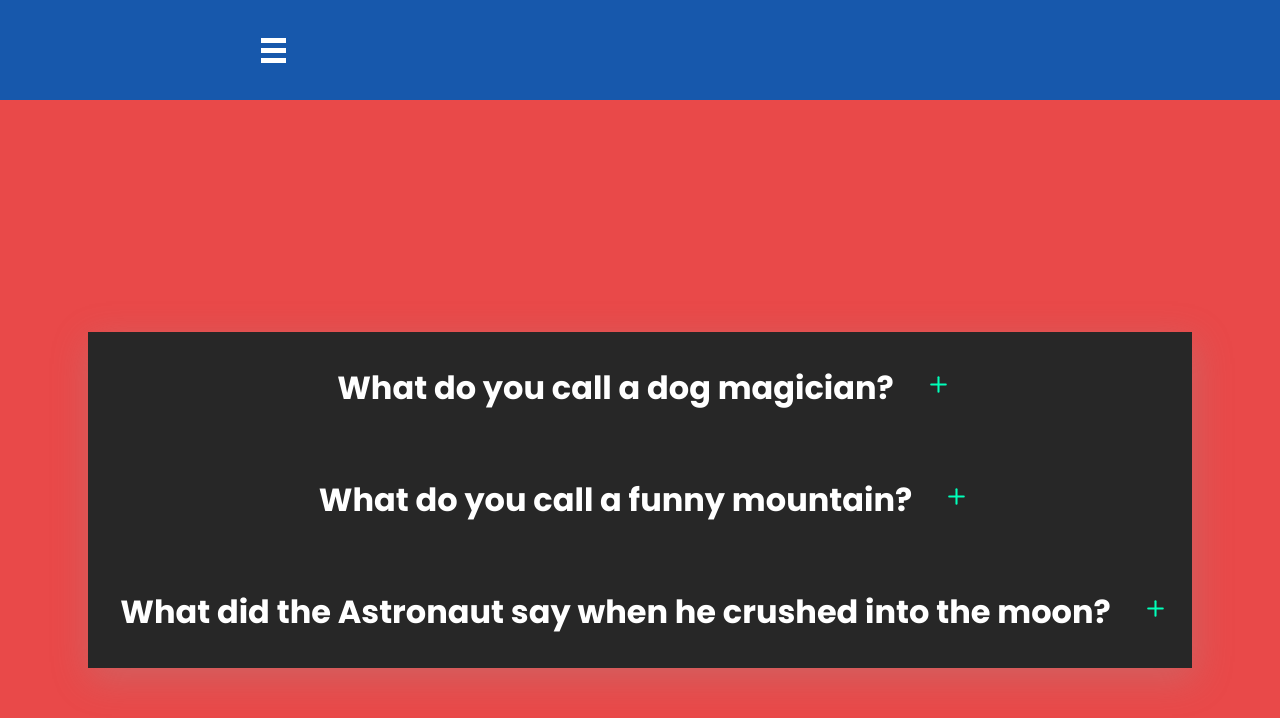
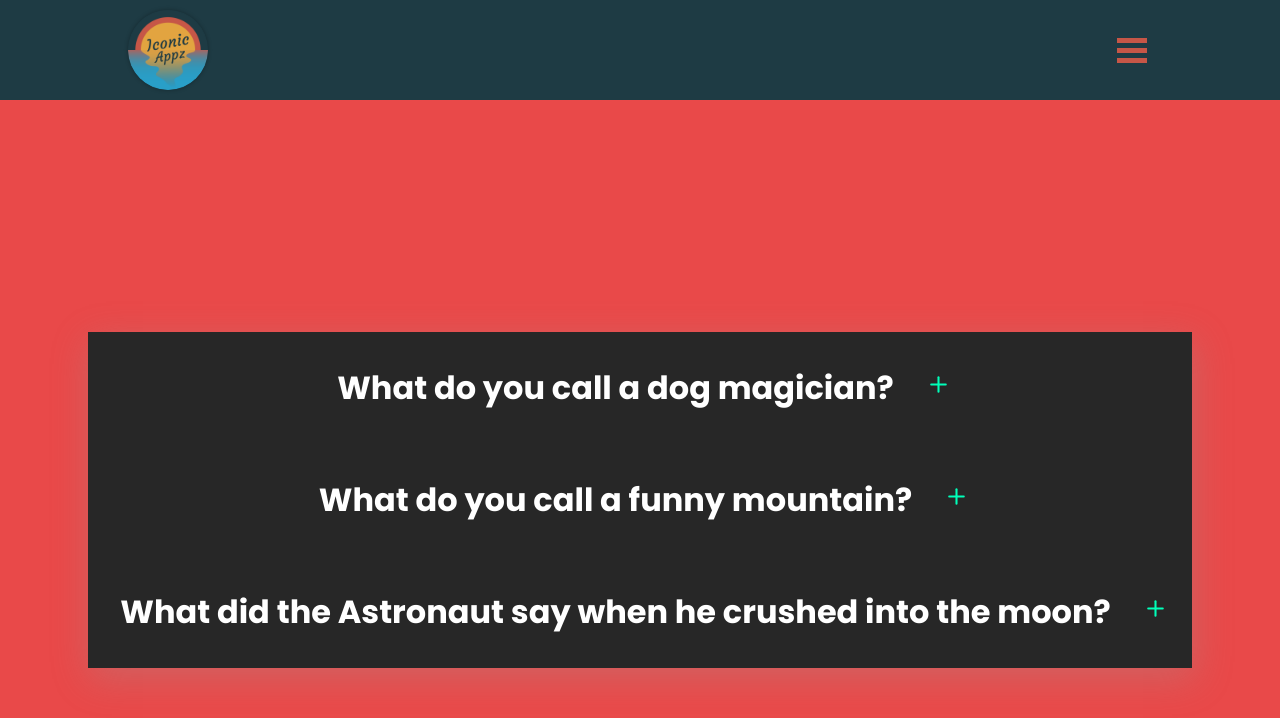
Before and after one commit to nikita-reva/iconinc-appz-website, a React (Create React App) app in the folder frontend/: page /test in a window 1280 px wide. Shown: the top 718 px of the page. Built offline with nearby package versions, Linux system fonts and the light colour scheme.

Commit message:
Navigation edited

```diff
--- a/frontend/src/components/Navigation/Navigation.jsx
+++ b/frontend/src/components/Navigation/Navigation.jsx
@@ -2,14 +2,16 @@ import React, { useState } from 'react'
 import {
 	IconicBar,
 	IconicHamburger,
+	IconicLink,
+	IconicLogo,
 	IconicNav,
+	IconicNavLinksContainer,
 } from './styles/Navigation.styles'
 
 const Navigation = () => {
 	const [isActive, setIsActive] = useState(false)
-	const [hamburgerHovered, setHamburgerHovered] = useState(false)
 
-	const bar1 = {
+	const barOne = {
 		notActive: {
 			rotateZ: 0,
 			y: 0,
@@ -28,38 +30,32 @@ const Navigation = () => {
 				duration: 0.5,
 				bounce: 0.4,
 				stiffness: 200,
+				delay: 0.2,
 			},
 		},
 	}
-	const bar2 = {
+
+	const barTwo = {
 		notActive: {
-			// rotateZ: 0,
-			// x: 0,
-			// transition: {
-			// 	duration: 1.5,
-			// },
-			width: '100%',
+			scaleX: 1,
 			transition: {
 				type: 'spring',
 				duration: 0.6,
 				bounce: 0.4,
+				delay: 0.2,
 				stiffness: 120,
 			},
 		},
 		active: {
-			// rotateZ: 1080,
-			// x: '-30vw',
-			// transition: {
-			// 	duration: 1.2,
-			// },
-			width: 0,
+			scaleX: 0,
 			transition: {
 				ease: 'linear',
 				duration: 0.3,
 			},
 		},
 	}
-	const bar3 = {
+
+	const barThree = {
 		notActive: {
 			rotateZ: 0,
 			y: 0,
@@ -78,44 +74,69 @@ const Navigation = () => {
 				duration: 0.5,
 				bounce: 0.4,
 				stiffness: 200,
+				delay: 0.2,
+			},
+		},
+	}
+
+	const navLinks = {
+		hidden: {
+			height: 0,
+		},
+		visible: {
+			height: 200,
+			transition: {
+				type: 'spring',
+				duration: 0.5,
+				ease: 'easeIn',
+				stiffness: 160,
 			},
 		},
 	}
 
 	return (
+		<>
 			<IconicNav>
+				<IconicLink to="/">
+					<IconicLogo
+						whileHover={{
+							boxShadow: '0 0 6px 1px rgba(0, 0, 0, 0.3)',
+							scale: 1.02,
+						}}
+						src={'/images/logo.png'}
+						alt="Iconic Appz Logo"
+					/>
+				</IconicLink>
 				<IconicHamburger
 					whileHover={{
-					backgroundColor: 'var(--logo-color-yellowish)',
-
-					scale: [1, 1.2, 1.1, 1.3, 1],
-					rotate: [0, 15, -15, 10, 0],
-					borderRadius: [10, 15, 5, 10, 5],
+						backgroundColor: 'var(--logo-yellow)',
 					}}
 					transition={{
 						type: 'spring',
 						ease: 'easeIn',
 						duration: 1,
 					}}
-				onClick={() => {
-					setIsActive(!isActive)
-					console.log(isActive)
-				}}
+					onClick={() => setIsActive(!isActive)}
 				>
 					<IconicBar
-					variants={bar1}
+						variants={barOne}
 						animate={isActive ? 'active' : 'notActive'}
 					/>
 					<IconicBar
-					variants={bar2}
+						variants={barTwo}
 						animate={isActive ? 'active' : 'notActive'}
 					/>
 					<IconicBar
-					variants={bar3}
+						variants={barThree}
 						animate={isActive ? 'active' : 'notActive'}
 					/>
 				</IconicHamburger>
 			</IconicNav>
+			<IconicNavLinksContainer
+				variants={navLinks}
+				animate={isActive ? 'visible' : 'hidden'}
+			></IconicNavLinksContainer>
+		</>
 	)
 }
 
--- a/frontend/src/components/Navigation/styles/Navigation.styles.jsx
+++ b/frontend/src/components/Navigation/styles/Navigation.styles.jsx
@@ -1,24 +1,27 @@
 import styled from 'styled-components'
 import { motion } from 'framer-motion'
+import { Link } from 'react-router-dom'
 
 export const IconicNav = styled(motion.nav)`
 	position: sticky;
 	display: flex;
 	align-items: center;
+	justify-content: space-between;
 	top: 0;
 	width: 100%;
 	height: 100px;
-	background: #1758ac;
-	padding: 0 20%;
+	background: var(--logo-darkblue);
+	padding: 0 10%;
+	z-index: 1000;
 `
 
 export const IconicHamburger = styled(motion.div)`
 	display: flex;
-	width: 35px;
+	width: 40px;
 	height: 35px;
 	padding: 5px;
 	flex-direction: column;
-	align-items: space-between;
+	align-items: center;
 	justify-content: space-between;
 	border-radius: 5px;
 	cursor: pointer;
@@ -27,5 +30,22 @@ export const IconicHamburger = styled(motion.div)`
 export const IconicBar = styled(motion.div)`
 	width: 100%;
 	height: 5px;
-	background: #fff;
+	background: var(--logo-red);
 `
+
+export const IconicLink = styled(Link)`
+	display: grid;
+	place-items: center;
+`
+
+export const IconicLogo = styled(motion.img)`
+	width: 80px;
+	height: auto;
+	border-radius: 50%;
+	box-shadow: 0 0 4px 0px rgba(0, 0, 0, 0.3);
+`
+
+export const IconicNavLinksContainer = styled(motion.div)`
+	width: 100%;
+	background: var(--logo-lightblue);
+`
--- a/frontend/src/styles.css
+++ b/frontend/src/styles.css
@@ -9,12 +9,12 @@
 }
 
 :root {
-	--bg-color: rgb(163, 105, 51);
+	--bg-color: #e2a440;
 	--primary-color: #080808;
-	--logo-color-redish: #c65647;
-	--logo-color-darkblueish: #1e3b44;
-	--logo-color-lightblueish: #2da4d3;
-	--logo-color-yellowish: #e2a440;
+	--logo-red: #c65647;
+	--logo-darkblue: #1e3b44;
+	--logo-lightblue: #2da4d3;
+	--logo-yellow: #e2a440;
 }
 
 body {
```
Also changed, not shown: frontend/public/images/logo.png (added). Lines whose indentation alone changed are shown as unchanged.
